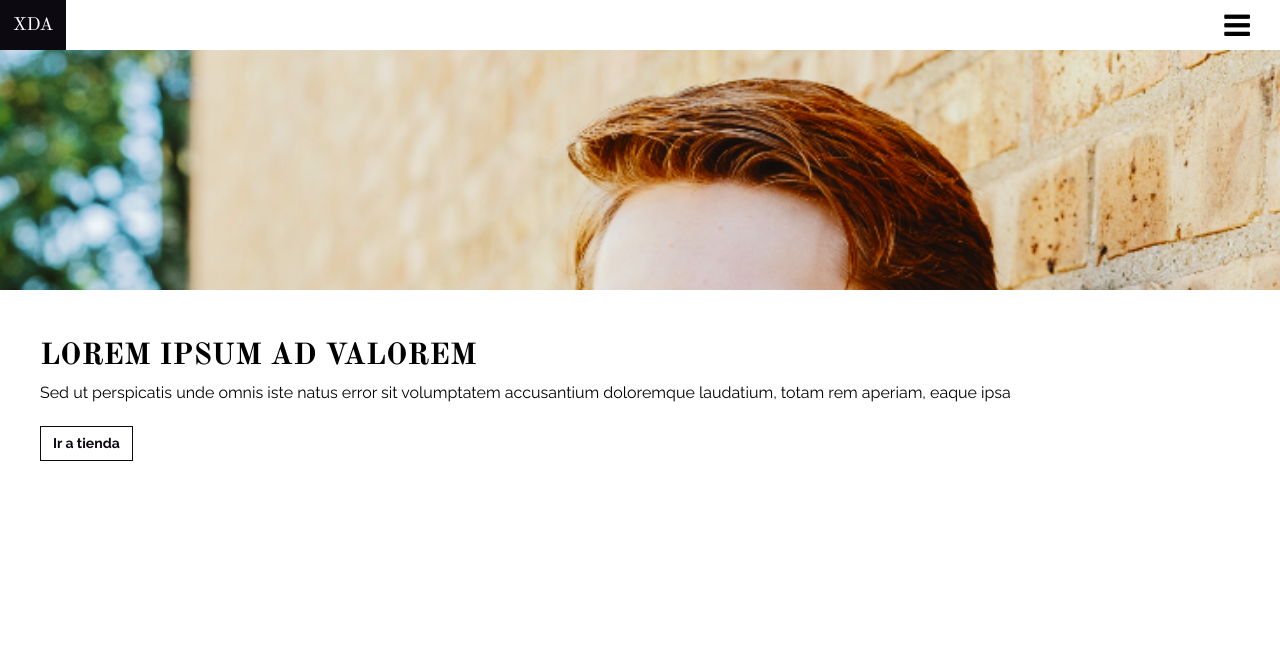
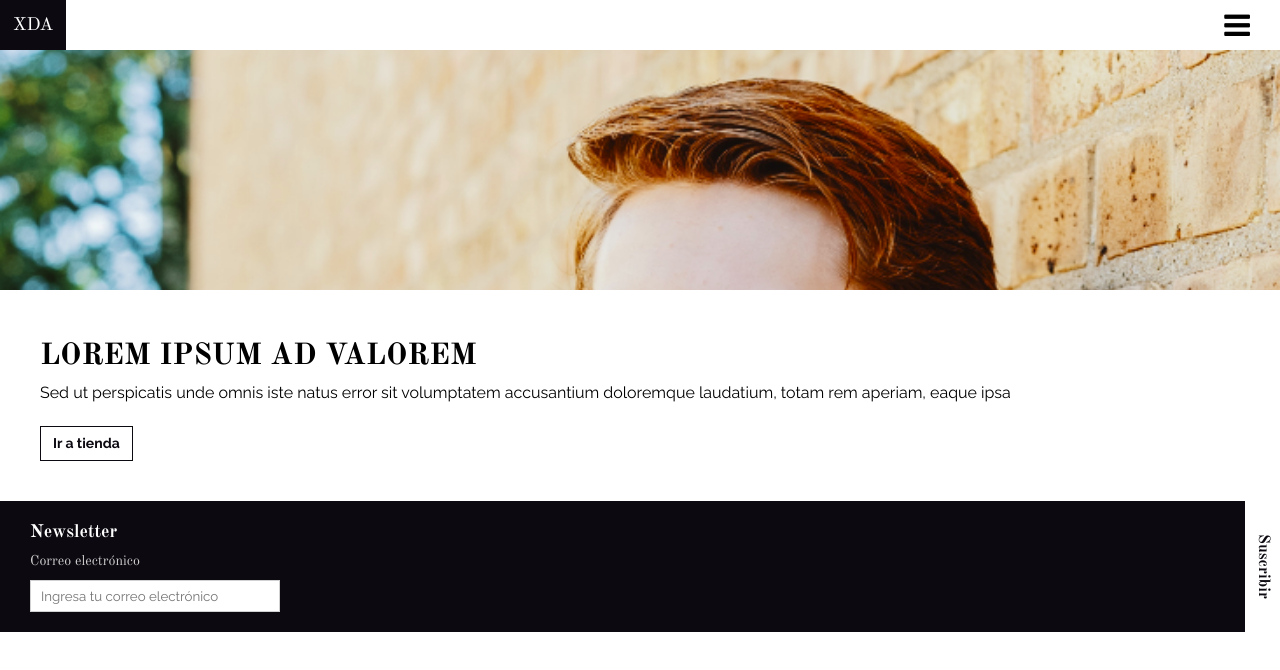
Before and after one commit to JeykerSalinas/desaf-o-Tienda-tdx, a plain HTML site: page index.html in a window 1280 px wide. Drawn offline with nearby package versions, Linux system fonts and the light colour scheme.

Commit message:
making footer

```diff
--- a/assets/scss/components/_input.scss
+++ b/assets/scss/components/_input.scss
@@ -1,14 +1,8 @@
 
 
 .text-input {
-  width: 25vw;
+  width: 250px;
   border: 1px solid $color-ligth-grey;
   padding: 7px 10px;
 
 }
-::placeholder {
-    font-weight: $fw-bold;
-    color: black;
-    opacity: 1;
-
-  }
--- /dev/null
+++ b/assets/scss/layout/_footer.scss
@@ -0,0 +1,30 @@
+.footer {
+  background-color: $color-black;
+  color: $color-white;
+  display: flex;
+  justify-content: space-between;
+  &__container{
+      padding: 20px 30px;
+
+  }
+  &__banner {
+    font-family: $ff-old-standard;
+    font-weight: $fw-bold;
+    background-color: $color-white;
+    color: $color-black;
+    writing-mode: vertical-lr;
+    width: 35px;
+    @include centralized;
+  }
+  &__title {
+    font-family: $ff-old-standard;
+    font-weight: $fw-bold;
+    font-size: $fs-large;
+  }
+  &__text {
+    font-family: $ff-old-standard;
+    font-size: $fs-small;
+    color: $color-ligth-grey;
+    padding: 10px 0;
+  }
+}
--- a/assets/scss/main.scss
+++ b/assets/scss/main.scss
@@ -23,6 +23,6 @@
 // @import "layout/footer";
 @import "layout/navbar";
 @import "layout/hero";
-// @import "layout/content";
+@import "layout/footer";
 // @import "layout/profile";
 // @import "layout/pagination";
--- a/index.html
+++ b/index.html
@@ -45,11 +45,15 @@
       </div>
     </section>
     <footer class="footer">
+        <div class="footer__container">
+            <p class="footer__title">Newsletter</p>
+            <p class="footer__text">Correo electrónico</p>
+            <input type="text" placeholder="Ingresa tu correo electrónico" class="text-input">
+        </div>
+        <p class="footer__banner">Suscribir</p>
 
     </footer>
-    <!-- <button class="button button--normal">Ir a tienda</button>
-    <input type="text" placeholder="Ingresa tu correo electrónico" class="text-input"> -->
   </body>
 </html>
 
-<!-- writing-mode: vertical-lr; -->
+<!--  -->
```
Also changed, not shown: assets/style/css.css, 1 other file.
